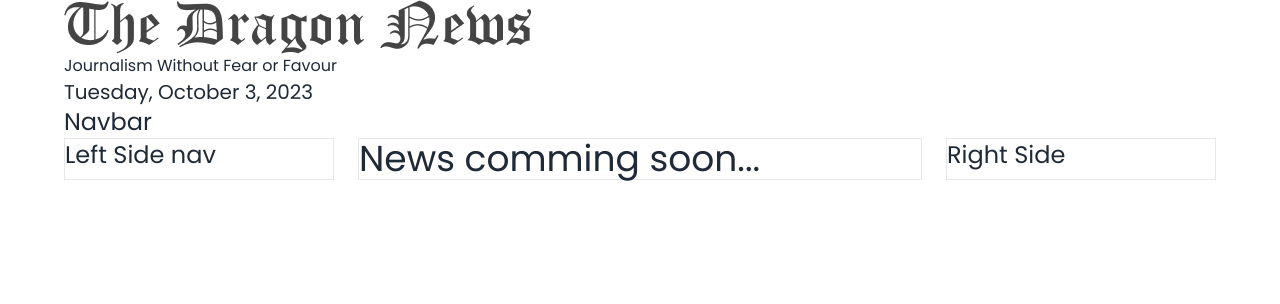
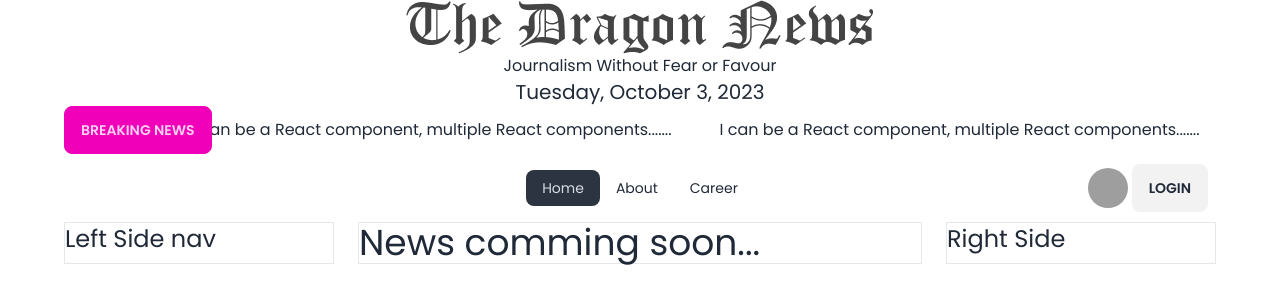
Before and after one commit to Shahidul-Islam-Jony/M-52-Dragon-News-Auth, a React (Vite) app: page / in a window 1280 px wide. Shown: the top 304 px of the page. Built offline with nearby package versions, Linux system fonts and the light colour scheme; grey boxes are pictures that could not be loaded.

Commit message:
Breaking news slider using React Marquee and navbar

```diff
--- a/package.json
+++ b/package.json
@@ -16,6 +16,7 @@
     "moment": "^2.29.4",
     "react": "^18.2.0",
     "react-dom": "^18.2.0",
+    "react-fast-marquee": "^1.6.1",
     "react-router-dom": "^6.16.0",
     "sort-by": "^1.2.0"
   },
--- /dev/null
+++ b/src/pages/Home/BreakingNews.jsx
@@ -0,0 +1,17 @@
+import Marquee from "react-fast-marquee";
+import { Link } from "react-router-dom";
+
+const BreakingNews = () => {
+    return (
+        <div className="flex">
+            <button className="btn btn-secondary">Breaking News</button>
+            <Marquee pauseOnHover={true} speed={100}>
+                <Link className="mr-12" to="/">I can be a React component, multiple React components.......</Link>
+                <Link className="mr-12" to="/">I can be a React component, multiple React components.......</Link>
+                <Link className="mr-12" to="/">I can be a React component, multiple React components.......</Link>
+            </Marquee>
+        </div>
+    );
+};
+
+export default BreakingNews;
--- a/src/pages/Home/Home.jsx
+++ b/src/pages/Home/Home.jsx
@@ -2,12 +2,14 @@
 import LeftSideNav from "../Shared/LeftSideNav/LeftSideNav";
 import Navbar from "../Shared/Navbar/Navbar";
 import RightSideNav from "../Shared/RightSideNav/RightSideNav";
+import BreakingNews from "./BreakingNews";
 
 
 const Home = () => {
     return (
         <div>
             <Header></Header>
+            <BreakingNews></BreakingNews>
             <Navbar></Navbar>
 
             <div className="grid  grid-cols-1 md:grid-cols-4 gap-6">
--- a/src/pages/Shared/Header/Header.jsx
+++ b/src/pages/Shared/Header/Header.jsx
@@ -3,8 +3,8 @@
 
 const Header = () => {
     return (
-        <div>
-            <img src={logo} alt="" />
+        <div className="text-center">
+            <img className="mx-auto" src={logo} alt="" />
             <p>Journalism Without Fear or Favour</p>
             <p className="text-xl">{moment().format("dddd, MMMM D, YYYY")}</p>
         </div>
--- a/src/pages/Shared/Navbar/Navbar.jsx
+++ b/src/pages/Shared/Navbar/Navbar.jsx
@@ -1,8 +1,42 @@
+import { Link, NavLink } from "react-router-dom";
+import userDefaultPic from "../../../assets/user.png"
+
 
 const Navbar = () => {
+
+    const navLinks = <>
+        <li><NavLink to="/">Home</NavLink></li>
+        <li><NavLink to="/about">About</NavLink></li>
+        <li><NavLink to="/career">Career</NavLink></li>
+    </>
+
     return (
-        <div>
-            <h2 className="text-2xl">Navbar</h2>
+        <div className="navbar bg-base-100">
+            <div className="navbar-start">
+                <div className="dropdown">
+                    <label tabIndex={0} className="btn btn-ghost lg:hidden">
+                        <svg xmlns="http://www.w3.org/2000/svg" className="h-5 w-5" fill="none" viewBox="0 0 24 24" stroke="currentColor"><path strokeLinecap="round" strokeLinejoin="round" strokeWidth="2" d="M4 6h16M4 12h8m-8 6h16" /></svg>
+                    </label>
+                    <ul tabIndex={0} className="menu menu-sm dropdown-content mt-3 z-[1] p-2 shadow bg-base-100 rounded-box w-52">
+                        {navLinks}
+                    </ul>
+                </div>
+            </div>
+            <div className="navbar-center hidden lg:flex">
+                <ul className="menu menu-horizontal px-1">
+                    {navLinks}
+                </ul>
+            </div>
+            <div className="navbar-end">
+                <label tabIndex={0} className="btn btn-ghost btn-circle avatar">
+                    <div className="w-10 rounded-full">
+                        <img src={userDefaultPic} />
+                    </div>
+                </label>
+                <Link>
+                    <button className="btn">Login</button>
+                </Link>
+            </div>
         </div>
     );
 };
```
Also changed, not shown: 1 other file (tests, documents, lock files or other folders).
